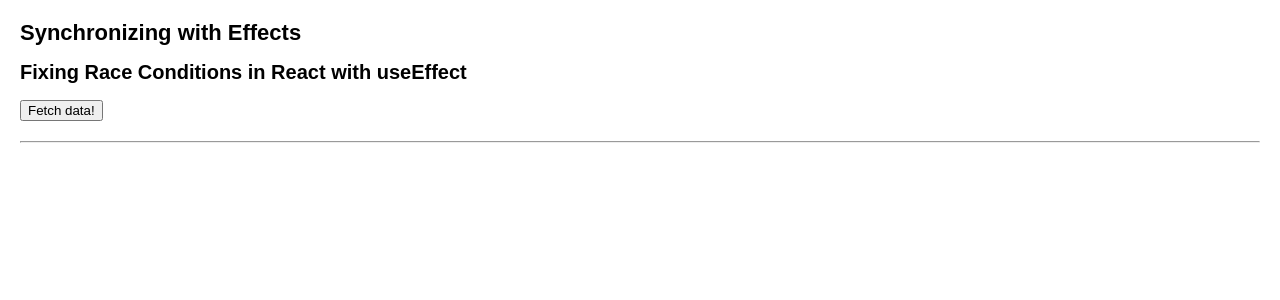
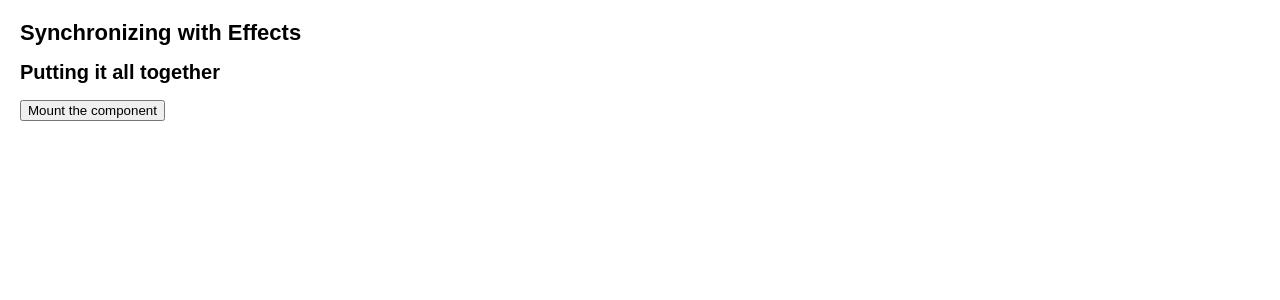
Before and after one commit to VladimirovMario/Sandbox, a React (Create React App) app in the folder 01. React documentation/02. Learn React/04. Escape Hatches/: page / in a window 1280 px wide. Shown: the top 300 px of the page. Built offline with nearby package versions, Linux system fonts and the light colour scheme.

Commit message:
Putting it all together

```diff
--- /dev/null
+++ b/01. React documentation/02. Learn React/04. Escape Hatches/src/components/SynchronizingWithEffects/PuttingItAllTogether/PuttingItAllTogether.js
@@ -0,0 +1,55 @@
+import { useState, useEffect } from 'react';
+
+export default function PuttingItAllTogether() {
+  return (
+    <>
+      <h2>Putting it all together</h2>
+      <App />
+    </>
+  );
+}
+
+
+function Playground() {
+  const [text, setText] = useState('a');
+
+  useEffect(() => {
+    function onTimeout() {
+      console.log('⏰ ' + text);
+    }
+
+    console.log('🔵 Schedule "' + text + '" log');
+    const timeoutId = setTimeout(onTimeout, 3000);
+
+    return () => {
+      console.log('🟡 Cancel "' + text + '" log');
+      clearTimeout(timeoutId);
+    };
+  }, [text]);
+
+  return (
+    <>
+      <label>
+        What to log:{' '}
+        <input
+          value={text}
+          onChange={e => setText(e.target.value)}
+        />
+      </label>
+      <h1>{text}</h1>
+    </>
+  );
+}
+
+function App() {
+  const [show, setShow] = useState(false);
+  return (
+    <>
+      <button onClick={() => setShow(!show)}>
+        {show ? 'Unmount' : 'Mount'} the component
+      </button>
+      {show && <hr />}
+      {show && <Playground />}
+    </>
+  );
+}
--- a/01. React documentation/02. Learn React/04. Escape Hatches/src/components/SynchronizingWithEffects/SynchronizingWithEffects.js
+++ b/01. React documentation/02. Learn React/04. Escape Hatches/src/components/SynchronizingWithEffects/SynchronizingWithEffects.js
@@ -1,4 +1,5 @@
-import FixingRaceConditionsInReactWithUseEffect from './FixingRaceConditionsInReactWithUseEffect/FixingRaceConditionsInReactWithUseEffect';
+import PuttingItAllTogether from './PuttingItAllTogether/PuttingItAllTogether';
+// import FixingRaceConditionsInReactWithUseEffect from './FixingRaceConditionsInReactWithUseEffect/FixingRaceConditionsInReactWithUseEffect';
 // import AddCleanupIfNeeded from './AddCleanupIfNeeded/AddCleanupIfNeeded';
 // import SpecifyTheEffectDependencies from './SpecifyTheEffectDependencies/SpecifyTheEffectDependencies';
 // import DeclareAnEffect from './DeclareAnEffect/DeclareAnEffect';
@@ -7,7 +8,8 @@ export default function SynchronizingWithEffects() {
   return (
     <>
       <h1>Synchronizing with Effects</h1>
-      <FixingRaceConditionsInReactWithUseEffect />
+      <PuttingItAllTogether />
+      {/* <FixingRaceConditionsInReactWithUseEffect /> */}
       {/* <AddCleanupIfNeeded /> */}
       {/* <SpecifyTheEffectDependencies /> */}
       {/* <DeclareAnEffect /> */}
```
